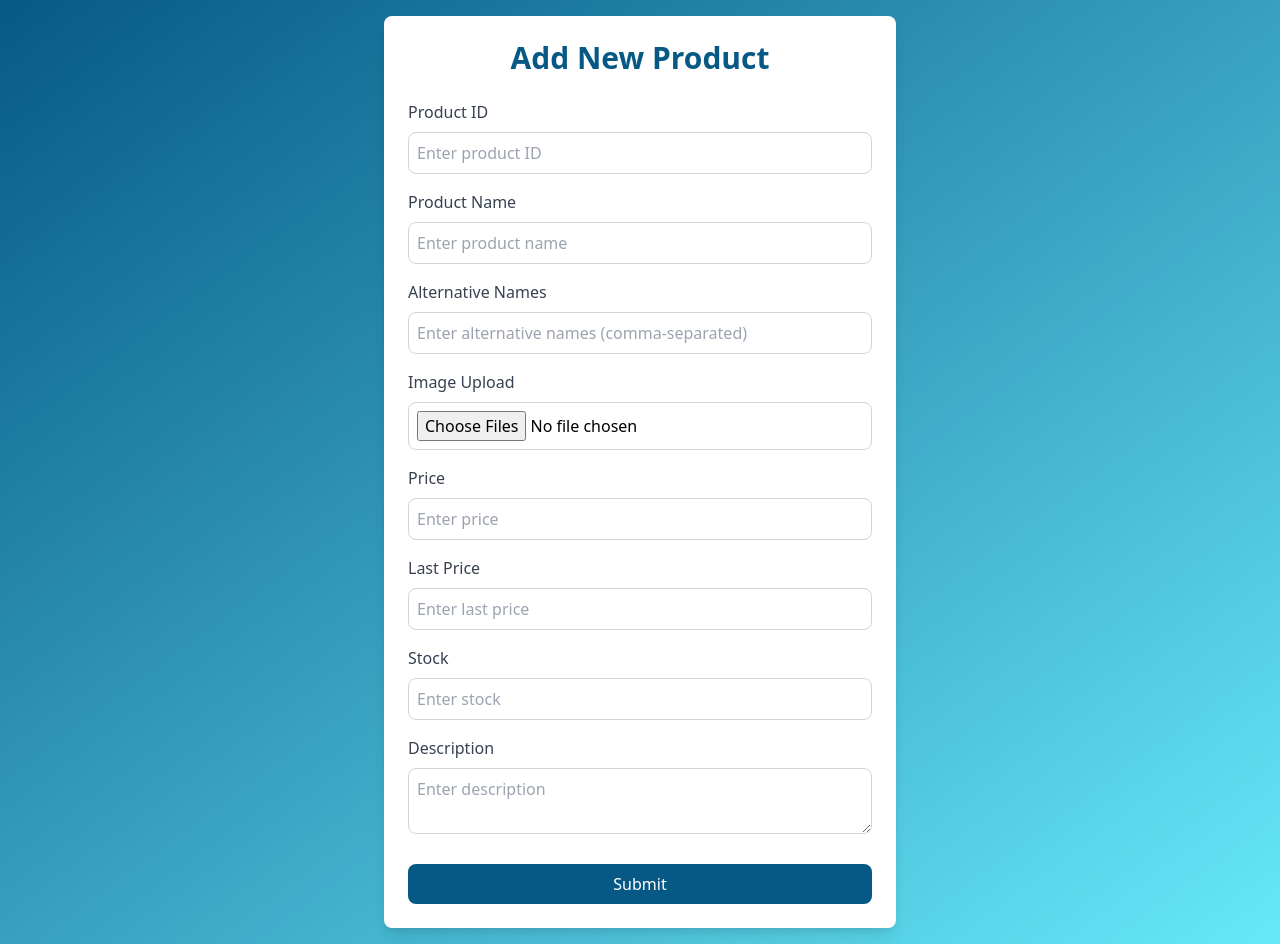
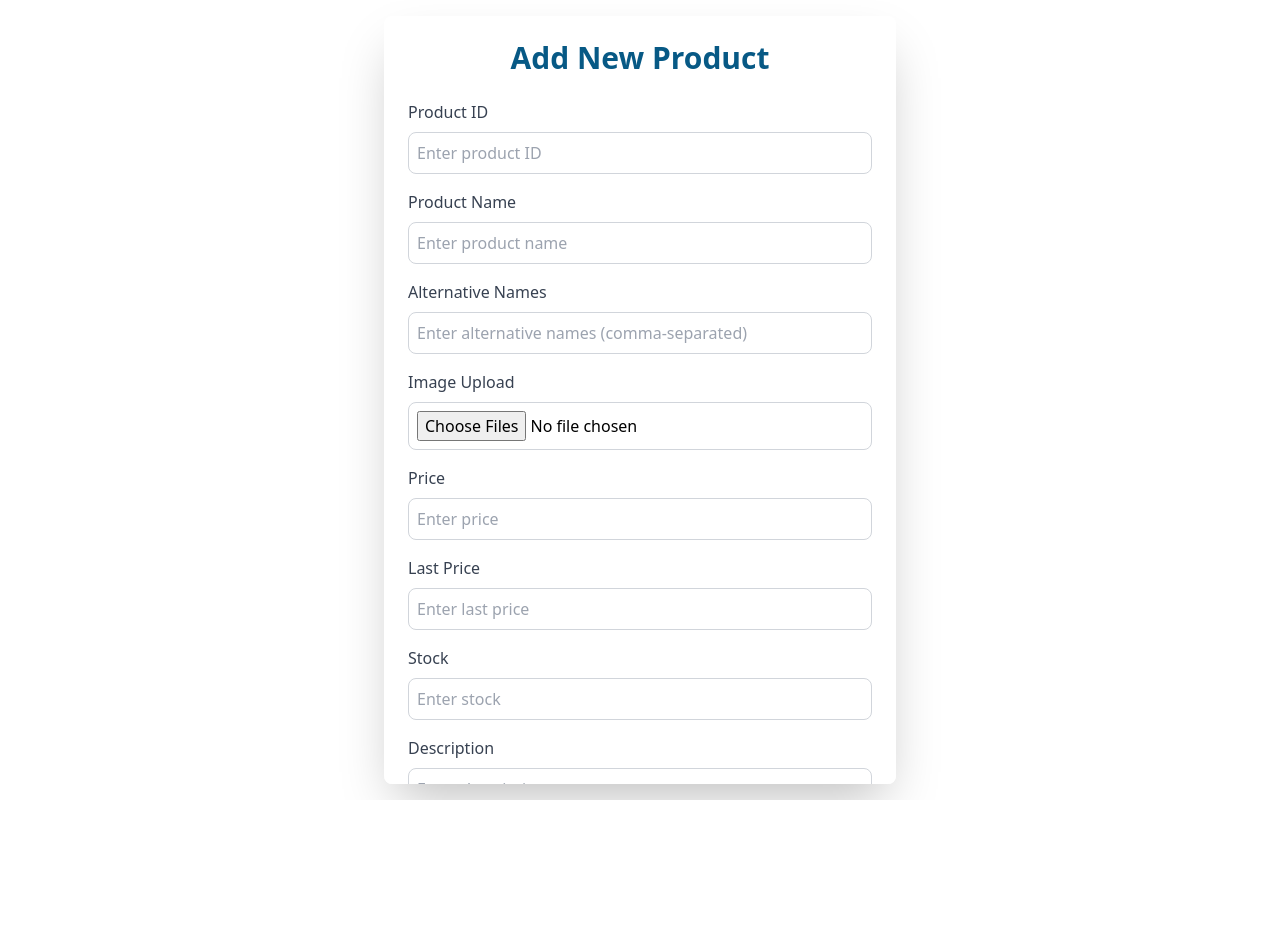
Before and after one commit to SKPHDeemantha/E-platformFrontend, a React (Vite) app: page /admin/products/addProduct in a window 1280 px wide. After the commit the page ends 800 px from the top, so only its background shows below. Built offline with nearby package versions, Linux system fonts and the light colour scheme.

Commit message:
Refactor AddProductForm styling; enhance layout and button appearance for improved user experience

```diff
--- a/src/pages/Admin/AdminproductForm.jsx
+++ b/src/pages/Admin/AdminproductForm.jsx
@@ -53,8 +53,8 @@ export default function AddProductForm() {
   }
 
   return (
-    <div className="relative min-h-screen flex flex-col items-center justify-center bg-gradient-to-br from-adminprimary to-adminsecondary p-4">
-      <div className="relative z-10 w-full max-w-lg bg-white p-6 rounded-lg shadow-lg">
+    <div className="relative h-screen flex flex-col items-center justify-center p-4">
+      <div className="relative z-10 w-full max-w-lg bg-white p-6 rounded-lg shadow-2xl overflow-y-scroll">
         <h1 className="text-3xl font-bold text-adminprimary text-center mb-6">Add New Product</h1>
 
         {/* Product ID */}
@@ -131,7 +131,7 @@ export default function AddProductForm() {
         {/* Submit Button */}
         <button
           onClick={handleSubmit}
-          className="w-full bg-adminprimary text-white py-2 rounded-lg hover:bg-adminsecondary transition-colors"
+          className="w-full bg-gradient-to-br from-adminprimary to-adminsecondary hover:bg-gradient-to-bl text-white py-2 rounded-lg hover:bg-adminsecondary transition-colors"
         >
           Submit
         </button>
```
